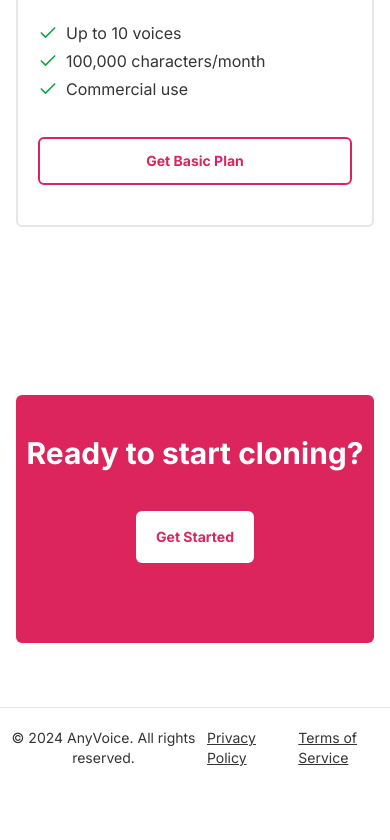
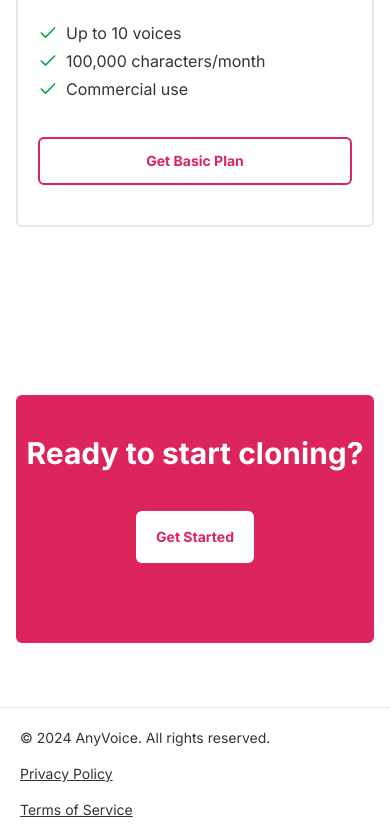
Before and after one commit to volukren/anyvoice, a Next.js app: page / in a window 390 px wide. Shown: the part 2061-2901 px from the top of the page. Before the commit the page ends 2849 px from the top, so only its background shows below. Built offline with nearby package versions, Linux system fonts and the light colour scheme; no server answers.

Commit message:
feat: responsibility fix

```diff
--- a/app/app/history/page.tsx
+++ b/app/app/history/page.tsx
@@ -9,10 +9,12 @@ export default async function HistoryPage() {
       <h1 className="text-2xl font-bold text-primary">History</h1>
       <div className="my-2 p-5 bg-white rounded-md">
         <table className="w-full border">
-          <thead className="text-left text-lg bg-gray-50 border-b">
+          <thead className="text-left text-sm md:text-lg bg-gray-50 border-b">
             <tr>
               <th className="p-2 border-r">Date</th>
-              <th className="p-2 border-r">Sample Audio</th>
+              <th className="p-2 border-r hidden md:table-cell">
+                Sample Audio
+              </th>
               <th className="p-2">Characters Used</th>
             </tr>
           </thead>
@@ -22,7 +24,7 @@ export default async function HistoryPage() {
                 <td className="p-2 border-r">
                   {dayjs(request.createdAt).format("MMM D, YYYY HH:mm:ss")}
                 </td>
-                <td className="p-2 border-r">
+                <td className="p-2 border-r hidden md:table-cell">
                   <Link
                     href={`/app/sample/${request.sampleAudioId}`}
                     className="text-blue-600 hover:underline"
--- a/components/footer.tsx
+++ b/components/footer.tsx
@@ -2,12 +2,12 @@ import Link from "next/link";
 
 export default function Footer() {
   return (
-    <div className="border-t py-5">
-      <div className="max-w-5xl mx-auto flex justify-between items-center">
-        <div className="text-sm text-center">
+    <div className="border-t p-5">
+      <div className="max-w-5xl mx-auto flex flex-col md:flex-row justify-start md:justify-between md:items-center">
+        <div className="text-sm text-left md:text-center">
           &copy; {new Date().getFullYear()} AnyVoice. All rights reserved.
         </div>
-        <div className="flex justify-end items-center gap-4">
+        <div className="flex flex-col md:flex-row pt-4 md:pt-0 md:justify-end md:items-center gap-4">
           <Link href="/privacy-policy" className="underline">
             Privacy Policy
           </Link>
--- a/components/private-header.tsx
+++ b/components/private-header.tsx
@@ -81,7 +81,7 @@ export default function PrivateHeader() {
         </button>
       </div>
       {isOpen && (
-        <div className="md:hidden absolute top-[110%] left-0 w-full bg-gray-50 backdrop-blur-sm">
+        <div className="md:hidden absolute top-[110%] z-50 shadow-md border rounded-md right-0 w-full bg-white backdrop-blur-sm">
           <div className="flex flex-col h-full">
             {links.map((link) => (
               <Link
```
